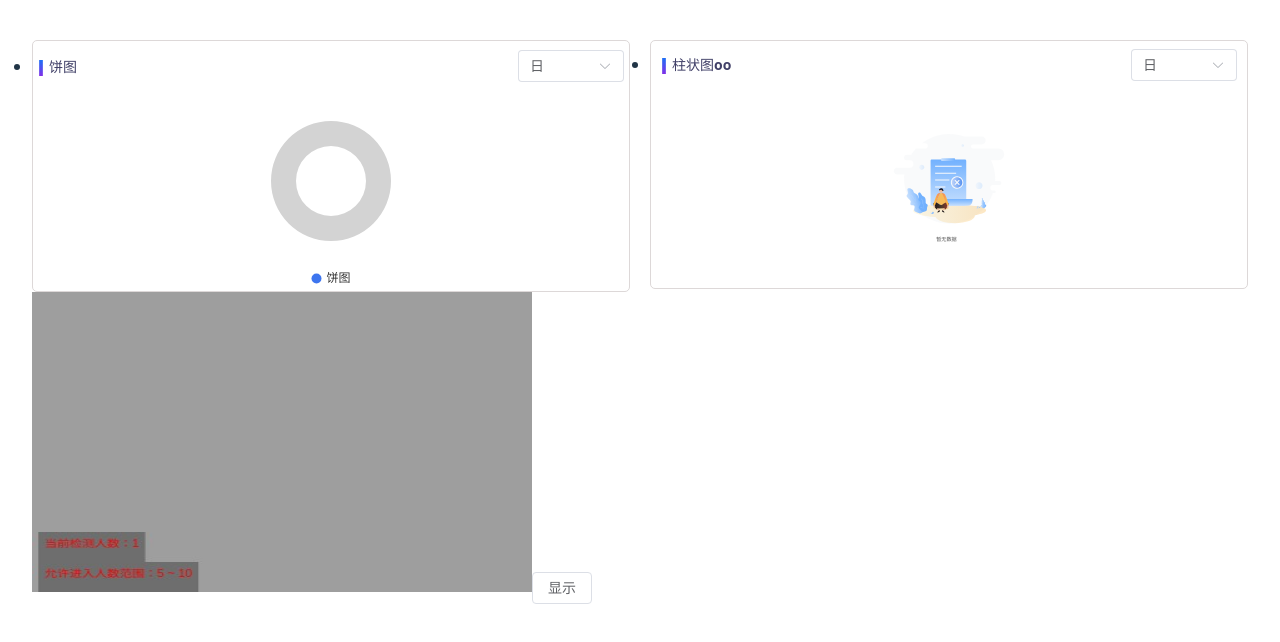
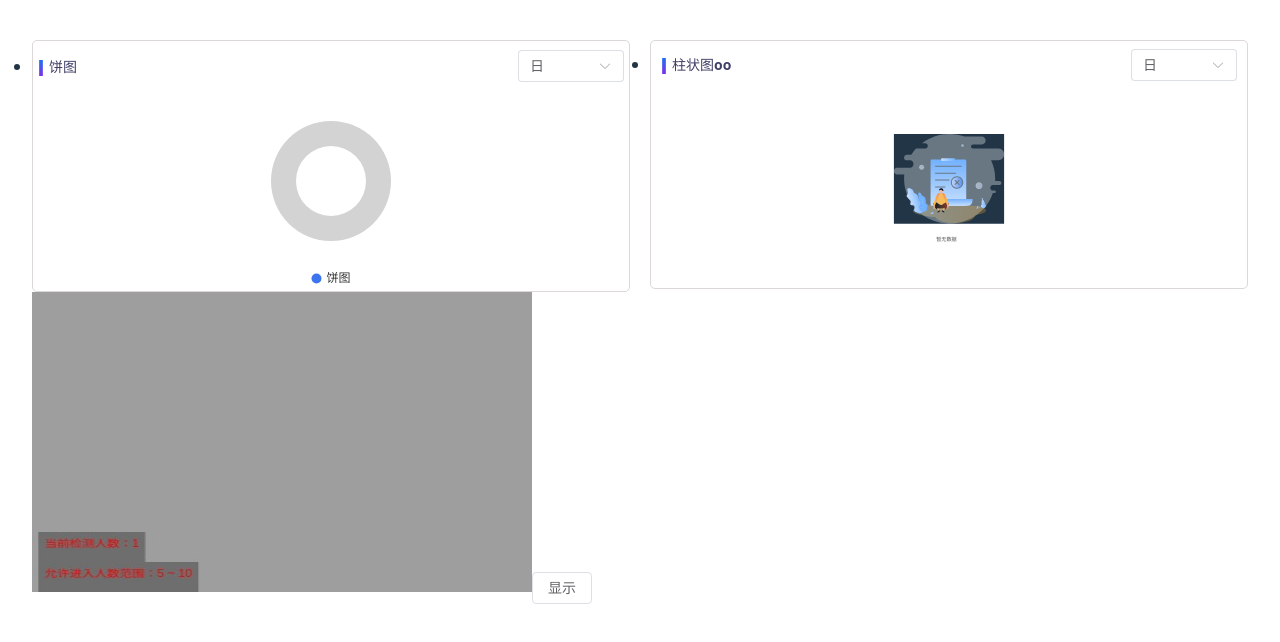
Before and after one commit to zhangke0524/jingshi-pie, a Vue app: page / in a window 1280 px wide. Shown: the top 642 px of the page. Built offline with nearby package versions, Linux system fonts and the light colour scheme.

Commit message:
fix：主项目使用组件库时的svgicon不生效的bug修复

```diff
--- /dev/null
+++ b/src/assets/icons/index.ts
@@ -0,0 +1,13 @@
+// src/icons/index.ts
+const modules = import.meta.glob('./*.svg', { eager: true })
+
+const icons: Record<string, any> = {}
+
+for (const path in modules) {
+  const name = path.match(/\.\/(.*)\.svg$/)?.[1]
+  if (name) {
+    icons[name] = (modules[path] as any).default
+  }
+}
+
+export default icons
--- /dev/null
+++ b/src/components/SvgIcon/index-old.vue
@@ -0,0 +1,18 @@
+<template>
+  <svg class="svg-icon" aria-hidden="true">
+    <use :xlink:href="`#icon-${name}`" />
+  </svg>
+</template>
+
+<script setup lang="ts">
+defineProps<{ name: string }>()
+</script>
+
+<style scoped>
+.svg-icon {
+  width: 1em;
+  height: 1em;
+  vertical-align: middle;
+  fill: currentColor;
+}
+</style>
--- a/src/components/SvgIcon/index.vue
+++ b/src/components/SvgIcon/index.vue
@@ -1,11 +1,17 @@
+<!-- src/components/SvgIcon.vue -->
 <template>
-  <svg class="svg-icon" aria-hidden="true">
-    <use :xlink:href="`#icon-${name}`" />
-  </svg>
+  <component :is="iconComponent" class="svg-icon" />
 </template>
 
 <script setup lang="ts">
-defineProps<{ name: string }>()
+import { computed } from 'vue'
+import icons from '@/assets/icons' // 自动导入所有 SVG
+
+const props = defineProps<{
+  name: string
+}>()
+
+const iconComponent = computed(() => icons[props.name])
 </script>
 
 <style scoped>
--- a/src/main.js
+++ b/src/main.js
@@ -2,7 +2,7 @@ import { createApp } from 'vue'
 import './style.css'
 import './main.css'
 import App from './App.vue'
-import 'virtual:svg-icons-register'
+// import 'virtual:svg-icons-register'
 import * as ElementPlusIconsVue from '@element-plus/icons-vue'
 
 
--- a/vite.config.js
+++ b/vite.config.js
@@ -4,7 +4,8 @@ import Components from "unplugin-vue-components/vite";
 import { ElementPlusResolver } from "unplugin-vue-components/resolvers";
 import vue from "@vitejs/plugin-vue";
 import path from "path";
-import { createSvgIconsPlugin } from "vite-plugin-svg-icons";
+// import { createSvgIconsPlugin } from "vite-plugin-svg-icons";
+import svgLoader from "vite-svg-loader";
 
 // https://vite.dev/config/
 export default defineConfig({
@@ -16,10 +17,11 @@ export default defineConfig({
     Components({
       resolvers: [ElementPlusResolver()],
     }),
-    createSvgIconsPlugin({
-      iconDirs: [path.resolve(process.cwd(), "src/assets/icons")],
-      symbolId: "icon-[name]",
-    }),
+    // createSvgIconsPlugin({
+    //   iconDirs: [path.resolve(process.cwd(), "src/assets/icons")],
+    //   symbolId: "icon-[name]",
+    // }),
+    svgLoader(),
   ],
   resolve: {
     alias: {
```
